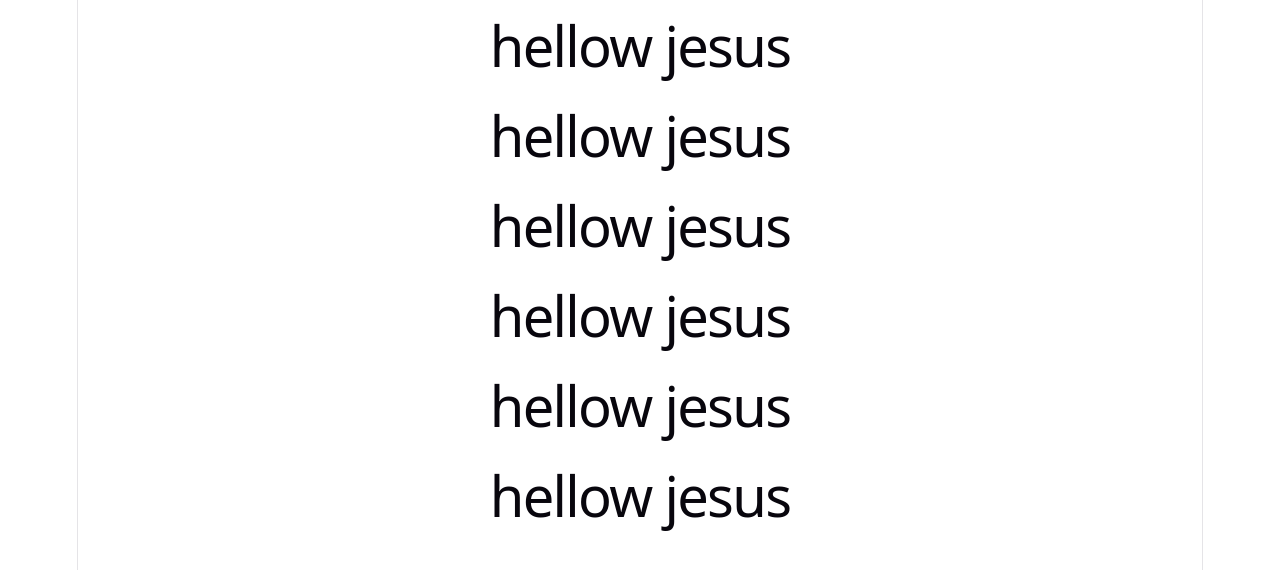
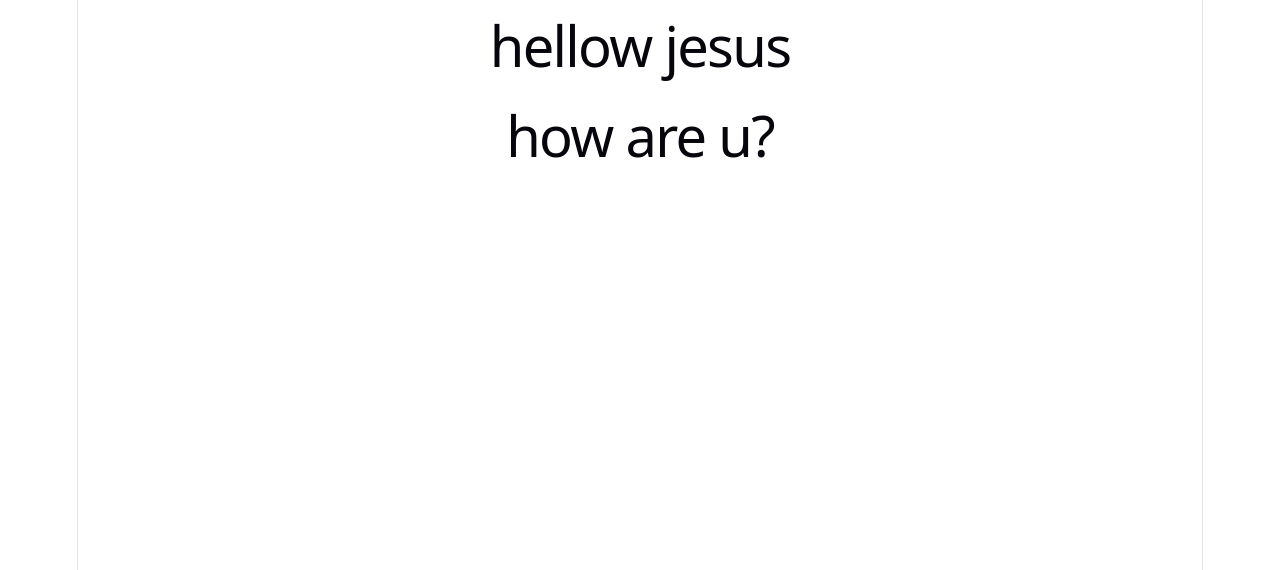
Before and after one commit to josephkhella2027-lang/devops-github-one, a React (Vite) app in the folder frontend/train/: page / in a window 1280 px wide. Shown: the top 570 px of the page. Built offline with nearby package versions, Linux system fonts and the light colour scheme.

Commit message:
remove header

```diff
--- a/frontend/train/src/App.tsx
+++ b/frontend/train/src/App.tsx
@@ -6,11 +6,8 @@ function App() {
   return (
     <>
     <h1> hellow jesus</h1>
-        <h1> hellow jesus</h1>
-                <h1> hellow jesus</h1>
-        <h1> hellow jesus</h1>
-        <h1> hellow jesus</h1>
-        <h1> hellow jesus</h1>
+    <h1> how are u?</h1>
+
 
 
 
```
